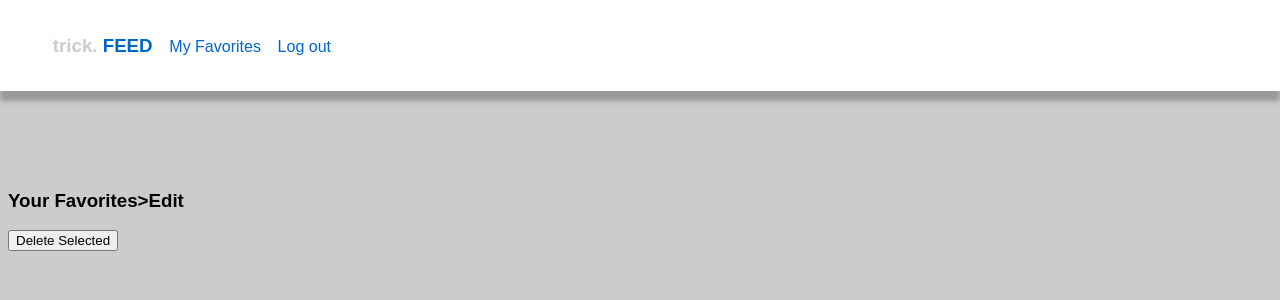
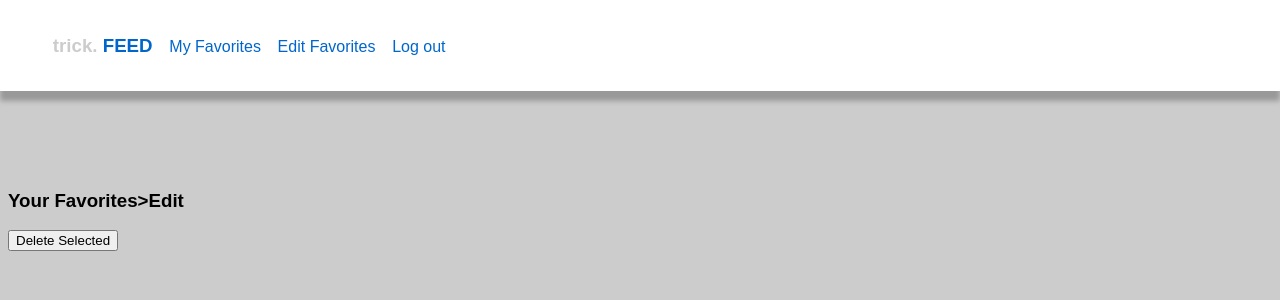
Before and after one commit to Tuss4/trickfeed.heroku, a Django app: page /efav/ in a window 1280 px wide. Shown: the top 300 px of the page. Run offline with Django 3.2, Linux system fonts and the light colour scheme; the visitor is signed in with stand-in values (Sample User, id 1); data that the repository does not hold is empty; parts of the project's set-up code (start-up, migrations or seed data) failed here and were passed over; some libraries are stand-ins or nearby versions.

Commit message:
adding edit favorites to menu

```diff
--- a/trickhero/templates/base.html
+++ b/trickhero/templates/base.html
@@ -50,6 +50,11 @@ $(document).ready(function(){
 				</a>
 			</li>
 			<li>
+				<a href="/efav">
+					Edit Favorites
+				</a>
+			</li>
+			<li>
 				<a href="/bye">
 					Log out
 				</a>
```
